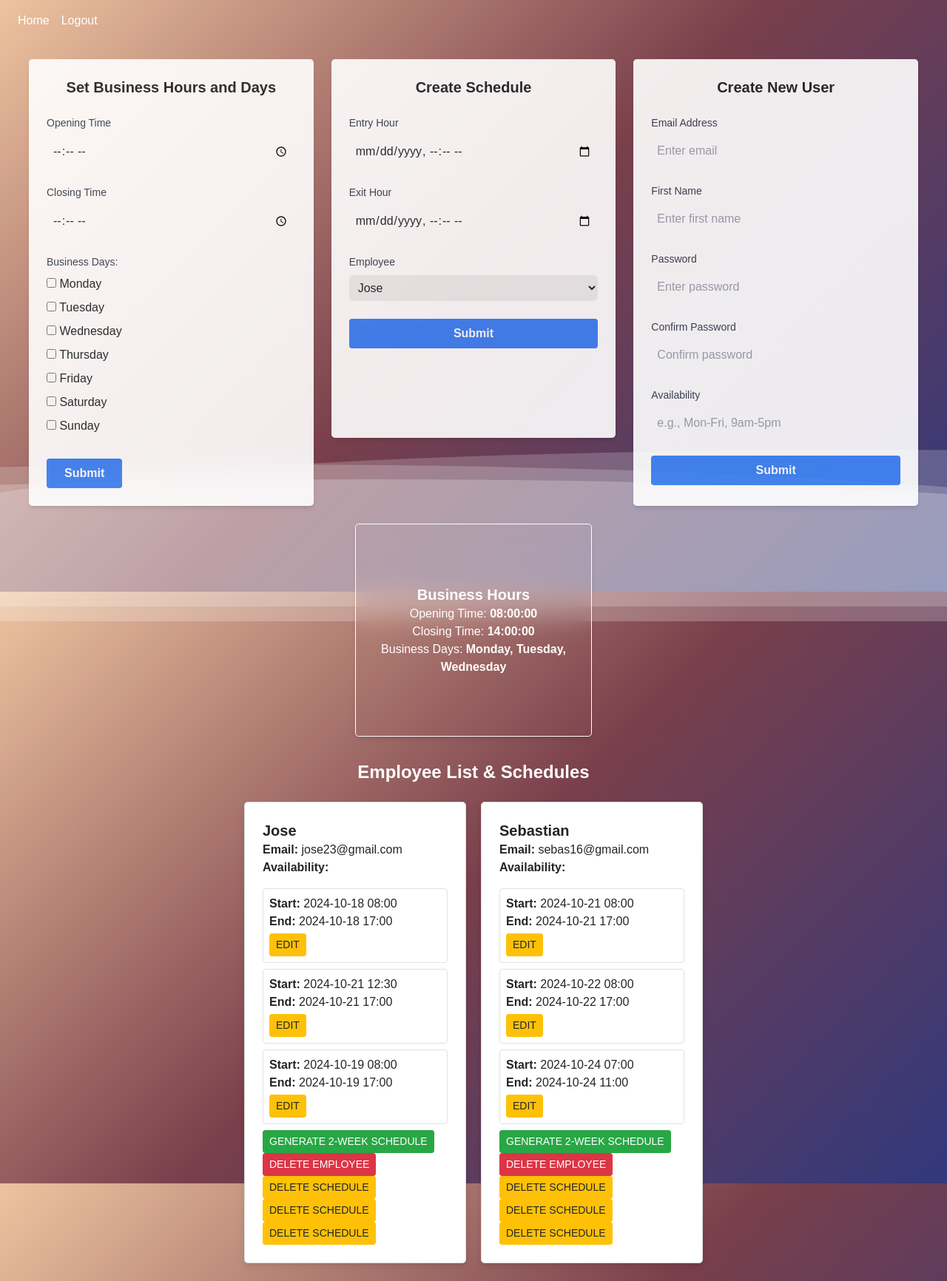
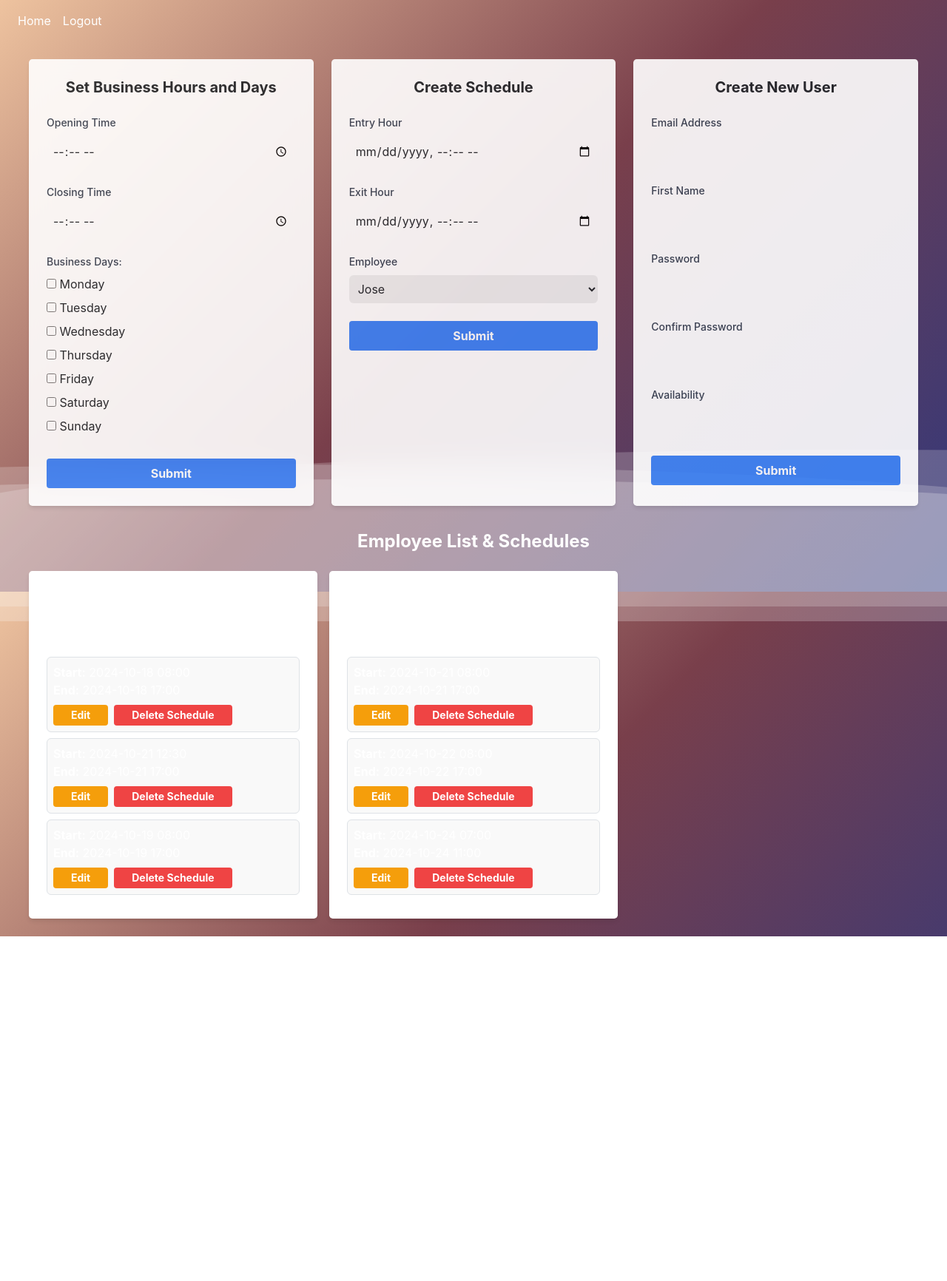
Before and after one commit to soto2571/Ko-nnect, a Flask app: page /admin/admin in a window 1280 px wide. Shown: the whole page at 74% size. After the commit the page ends 1266 px from the top, so only its background shows below. Run offline with Flask 3, Linux system fonts and the light colour scheme; a user stored in the database is signed in; data comes from the database, SQL or seed files in the repository; some libraries are stand-ins or nearby versions.

Commit message:
Update admin_panel.html
fix buttoms and some syles

```diff
--- a/website/templates/admin_panel.html
+++ b/website/templates/admin_panel.html
@@ -4,12 +4,12 @@
 
 {% block content %}
 
-    <div class="content">
-<div class="grid grid-cols-1 sm:grid-cols-2 md:grid-cols-3 gap-6 p-6">
+<div class="content p-4">
+    <div class="grid grid-cols-1 sm:grid-cols-2 md:grid-cols-3 gap-6">
         <!-- Set Business Hours Card -->
-    <div class="col-span-1 bg-white backdrop-blur-lg p-6 opacity-90 shadow-md rounded-lg w-full md:w-75 h-auto">
+        <div class="bg-white backdrop-blur-lg p-6 shadow-md rounded-lg opacity-90">
             <form method="POST" action="{{ url_for('admin.set_business_hours') }}">
-            <h3 class="text-xl font-bold mb-4" align="center">Set Business Hours and Days</h3>
+                <h3 class="text-xl font-bold mb-4 text-center">Set Business Hours and Days</h3>
 
                 <!-- Opening Time -->
                 <div class="form-group mb-4">
@@ -26,37 +26,30 @@
                 <!-- Business Days -->
                 <div class="form-group mb-4">
                     <label class="block text-sm font-medium text-gray-700">Business Days:</label>
-                <label><input type="checkbox" name="business_days" value="0"> Monday</label><br>
-                <label><input type="checkbox" name="business_days" value="1"> Tuesday</label><br>
-                <label><input type="checkbox" name="business_days" value="2"> Wednesday</label><br>
-                <label><input type="checkbox" name="business_days" value="3"> Thursday</label><br>
-                <label><input type="checkbox" name="business_days" value="4"> Friday</label><br>
-                <label><input type="checkbox" name="business_days" value="5"> Saturday</label><br>
-                <label><input type="checkbox" name="business_days" value="6"> Sunday</label><br>
+                    {% for day, name in [(0, 'Monday'), (1, 'Tuesday'), (2, 'Wednesday'), (3, 'Thursday'), (4, 'Friday'), (5, 'Saturday'), (6, 'Sunday')] %}
+                        <label><input type="checkbox" name="business_days" value="{{ day }}"> {{ name }}</label><br>
+                    {% endfor %}
                 </div>
 
-            <button class="bg-blue-500 hover:bg-blue-700 text-white font-bold py-2 px-4 rounded">Submit</button>
+                <button class="bg-blue-500 hover:bg-blue-700 text-white font-bold py-2 px-4 rounded w-full">Submit</button>
             </form>
         </div>
 
+        <!-- Create Schedule Card -->
+        <div class="bg-white backdrop-blur-lg p-6 shadow-md rounded-lg opacity-90 h-auto">
+            <form method="POST" action="{{ url_for('admin.create_schedule') }}">
+                <h3 class="text-xl font-bold mb-4 text-center">Create Schedule</h3>
 
-<div class="col-span-1 bg-white backdrop-blur-lg p-6 opacity-90 shadow-md rounded-lg" style="height: 32rem;">
-    <form method="POST" action="{{ url_for('admin.create_schedule') }}">
-        <h3 class="text-xl font-bold mb-4" align="center">Create Schedule</h3>
-
-        <!-- Entry Hour -->
                 <div class="form-group mb-4">
                     <label for="shift_start" class="block text-sm font-medium text-gray-700">Entry Hour</label>
                     <input type="datetime-local" class="mt-1 block w-full p-2 border-gray-300 rounded-md" id="shift_start" name="shift_start" required>
                 </div>
 
-        <!-- Exit Hour -->
                 <div class="form-group mb-4">
                     <label for="shift_end" class="block text-sm font-medium text-gray-700">Exit Hour</label>
                     <input type="datetime-local" class="mt-1 block w-full p-2 border-gray-300 rounded-md" id="shift_end" name="shift_end" required>
                 </div>
 
-        <!-- Employee -->
                 <div class="form-group mb-4">
                     <label for="employee_id" class="block text-sm font-medium text-gray-700">Employee</label>
                     <select class="mt-1 block w-full p-2 border-gray-300 rounded-md" id="employee_id" name="employee_id" required>
@@ -71,38 +64,33 @@
         </div>
 
         <!-- Create New User Card -->
-    <div class="col-span-1 bg-white p-6 shadow-md opacity-90 rounded-lg">
+        <div class="bg-white p-6 shadow-md opacity-90 rounded-lg">
             <form method="POST" action="{{ url_for('admin.create_user') }}">
-            <h3 class="text-xl font-bold mb-4" align="center">Create New User</h3>
+                <h3 class="text-xl font-bold mb-4 text-center">Create New User</h3>
 
-            <!-- Email Address -->
                 <div class="form-group mb-4">
                     <label for="email" class="block text-sm font-medium text-gray-700">Email Address</label>
-                <input type="email" class="mt-1 block w-full p-2 border-gray-300 rounded-md" id="email" name="email" placeholder="Enter email" required>
+                    <input type="email" class="mt-1 block w-full p-2 border-gray-300 rounded-md" id="email" name="email" required>
                 </div>
 
-            <!-- First Name -->
                 <div class="form-group mb-4">
                     <label for="first_name" class="block text-sm font-medium text-gray-700">First Name</label>
-                <input type="text" class="mt-1 block w-full p-2 border-gray-300 rounded-md" id="first_name" name="first_name" placeholder="Enter first name" required>
+                    <input type="text" class="mt-1 block w-full p-2 border-gray-300 rounded-md" id="first_name" name="first_name" required>
                 </div>
 
-            <!-- Password -->
                 <div class="form-group mb-4">
                     <label for="password" class="block text-sm font-medium text-gray-700">Password</label>
-                <input type="password" class="mt-1 block w-full p-2 border-gray-300 rounded-md" id="password" name="password" placeholder="Enter password" required>
+                    <input type="password" class="mt-1 block w-full p-2 border-gray-300 rounded-md" id="password" name="password" required>
                 </div>
 
-            <!-- Confirm Password -->
                 <div class="form-group mb-4">
                     <label for="password_confirm" class="block text-sm font-medium text-gray-700">Confirm Password</label>
-                <input type="password" class="mt-1 block w-full p-2 border-gray-300 rounded-md" id="password_confirm" name="password_confirm" placeholder="Confirm password" required>
+                    <input type="password" class="mt-1 block w-full p-2 border-gray-300 rounded-md" id="password_confirm" name="password_confirm" required>
                 </div>
 
-            <!-- Availability -->
                 <div class="form-group mb-4">
                     <label for="availability" class="block text-sm font-medium text-gray-700">Availability</label>
-                <input type="text" class="mt-1 block w-full p-2 border-gray-300 rounded-md" id="availability" name="availability" placeholder="e.g., Mon-Fri, 9am-5pm">
+                    <input type="text" class="mt-1 block w-full p-2 border-gray-300 rounded-md" id="availability" name="availability">
                 </div>
 
                 <button type="submit" class="bg-blue-500 hover:bg-blue-700 text-white font-bold py-2 px-4 rounded w-full">Submit</button>
@@ -110,37 +98,12 @@
         </div>
     </div>
 
-<!-- Business Hours Section -->
- <div class="colorText">
-<div class="flex justify-center items-center">
-<div class="p-6 bg-opacity-80 shadow-md rounded-lg backdrop-blur-lg content-center border border-white border-opacity-50 shadow-white" style="height: 18rem; width: 20rem;">
-    <h3 class="text-xl font-bold text-center">Business Hours</h3>
-    <p class="text-center">Opening Time: <strong>{{ user.opening_time }}</strong></p>
-    <p class="text-center">Closing Time: <strong>{{ user.closing_time }}</strong></p>
-    <p class="text-center">Business Days:
-        {% if user.business_days %}
-            {% set business_days = user.business_days.split(',') %}
-            {% set business_days_names = [] %}
-            {% for day in business_days %}
-                {% set _ = business_days_names.append(business_days_list[day|int]) %}
-            {% endfor %}
-            <strong>{{ ', '.join(business_days_names) }}</strong>
-        {% else %}
-            <strong>Not Set</strong>
-        {% endif %}
-    </p>
-</div>
-</div>
-</div>
-
-<!-- Space between Business Hours and Employee List -->
-<div class="mt-8">
-    <div class="colorText">
+    <!-- Employee List & Schedules Section -->
+    <div class="mt-8 colorText">
         <h3 class="text-2xl font-bold text-center">Employee List & Schedules</h3>
-    </div>
-    <div class="employee-schedule-container grid grid-cols-1 md:grid-cols-2 lg:grid-cols-3 gap-4 mt-4">
+        <div class="grid grid-cols-1 md:grid-cols-2 lg:grid-cols-3 gap-4 mt-4">
             {% for employee in employees %}
-            <div class="employee-card bg-white p-4 shadow-md rounded-lg mb-4 hover:shadow-lg transition-shadow duration-300">
+                <div class="bg-white p-4 shadow-md rounded-lg hover:shadow-lg transition-shadow duration-300">
                     <h4 class="font-semibold text-xl">{{ employee.first_name }}</h4>
                     <p><strong>Email:</strong> {{ employee.email }}</p>
                     <p><strong>Availability:</strong> {{ employee.availability }}</p>
@@ -150,137 +113,40 @@
                             <div class="schedule-box border p-2 rounded-md mb-2 {% if schedule not in valid_schedules %} bg-red-100 {% endif %}">
                                 <p><strong>Start:</strong> {{ schedule.shift_start.strftime('%Y-%m-%d %H:%M') }}</p>
                                 <p><strong>End:</strong> {{ schedule.shift_end.strftime('%Y-%m-%d %H:%M') }}</p>
-                            <button class="edit-btn btn btn-warning btn-sm mt-1"
-                                    data-schedule-id="{{ schedule.id }}"
-                                    data-shift-start="{{ schedule.shift_start.strftime('%Y-%m-%dT%H:%M') }}"
-                                    data-shift-end="{{ schedule.shift_end.strftime('%Y-%m-%dT%H:%M') }}">
+
+                                <!-- Responsive Buttons for Edit and Delete -->
+                                <div class="flex gap-2 mt-2">
+                                    <button class="bg-yellow-500 hover:bg-yellow-700 text-white font-bold py-1 px-4 rounded text-sm">
                                         Edit
                                     </button>
+
+                                    <form method="POST" action="{{ url_for('admin.delete_schedule', id=schedule.id) }}">
+                                        <button type="submit" class="bg-red-500 hover:bg-red-700 text-white font-bold py-1 px-4 rounded text-sm">
+                                            Delete Schedule
+                                        </button>
+                                    </form>
                                 </div>
-                    {% endfor %}
                             </div>
-
-                <div class="employee-actions mt-2">
-                    {% if can_create_schedule %}
-                        <form method="POST" action="{{ url_for('admin.generate_schedule', employee_id=employee.id, duration=2) }}" style="display:inline;">
-                            <button type="submit" class="btn btn-success btn-sm">Generate 2-Week Schedule</button>
-                        </form>
-                    {% endif %}
-
-                    <form method="POST" action="{{ url_for('admin.delete_employee', id=employee.id) }}" style="display:inline;">
-                        <button type="submit" class="btn btn-danger btn-sm">Delete Employee</button>
-                    </form>
-
-                    <!-- Delete Schedule Buttons -->
-                    {% for schedule in schedules if schedule.employee_id == employee.id %}
-                    <form method="POST" action="{{ url_for('admin.delete_schedule', id=schedule.id) }}" style="display:inline;">
-                        <button type="submit" class="btn btn-warning btn-sm">Delete Schedule</button>
-                    </form>
                         {% endfor %}
                     </div>
                 </div>
             {% endfor %}
         </div>
     </div>
-
-<!-- Modal for Editing Schedule -->
-<div id="editScheduleModal" class="fixed z-50 inset-0 flex items-center justify-center bg-black bg-opacity-50" style="display: none;">
-    <div class="bg-white p-6 rounded-lg shadow-lg max-w-md mx-auto">
-        <h3 class="text-xl font-semibold mb-4">Edit Schedule</h3>
-        <form id="editScheduleForm">
-            <input type="hidden" id="schedule_id" name="schedule_id">
-            <div class="form-group mb-4">
-                <label for="edit_shift_start" class="block font-medium">Entry Hour</label>
-                <input type="datetime-local" class="form-control block w-full p-2 border rounded-md" id="edit_shift_start" name="shift_start" required>
-            </div>
-            <div class="form-group mb-4">
-                <label for="edit_shift_end" class="block font-medium">Exit Hour</label>
-                <input type="datetime-local" class="form-control block w-full p-2 border rounded-md" id="edit_shift_end" name="shift_end" required>
-            </div>
-            <div class="flex justify-end space-x-4">
-                <button type="submit" class="btn bg-blue-500 text-white px-4 py-2 rounded-md">Save Changes</button>
-                <button type="button" class="btn bg-gray-300 px-4 py-2 rounded-md" onclick="document.getElementById('editScheduleModal').style.display='none'">Cancel</button>
-            </div>
-        </form>
-    </div>
-</div>
 </div>
 
-<!-- Include CSS for better presentation -->
+<!-- Add Tailwind-based Custom CSS for Mobile Optimization -->
 <style>
-    body {
-        position: relative; /* Enable positioning for absolute elements */
-        margin: 0;
-        padding: 0;
-        font-family: Arial, sans-serif; /* Change font if needed */
+    .content {
+        padding: 1rem;
     }
 
-    .background-svg {
-        position: absolute;
-        top: 0;
-        left: 0;
-        width: 100;
-        height: auto;
-        z-index: -1; /* Make sure it stays behind other elements */
-    }
-
-    .content {
-        position: relative; /* Keep content on top of background */
-        z-index: 2; /* Above the overlay */
-        padding: 0px; /* Some padding */
-    }
-
-    .employee-schedule-container {
-        display: flex;
-        flex-wrap: wrap;
-        gap: 20px;
-        justify-content: center;
-    }
-
-    .employee-card {
-        border: 1px solid #ddd;
-        border-radius: 8px;
-        padding: 20px;
-        width: 300px;
-        box-shadow: 0 4px 8px rgba(0, 0, 0, 0.1);
-        background-color: #f9f9f9;
-    }
-
-    .schedule-boxes {
-        margin-top: 10px;
+    .colorText {
+        color: white;
     }
 
     .schedule-box {
-        border: 1px solid #eee;
-        border-radius: 4px;
-        padding: 10px;
-        background-color: #ffffff;
-        margin-bottom: 10px;
-    }
-
-    .employee-actions {
-        margin-top: 15px;
-    }
-
-    #editScheduleModal {
-        position: fixed;
-        top: 0;
-        left: 0;
-        width: 100%;
-        height: 100%;
-        background-color: rgba(0, 0, 0, 0.5);
-        display: flex;
-        justify-content: center;
-        align-items: center;
-    }
-    .modal-content {
-        background-color: #fff;
-        padding: 20px;
-        border-radius: 8px;
-        width: 400px;
-    }
-    .colorText{
-        color:white;
+        background-color: #f9f9f9;
     }
 </style>
 {% endblock %}
```
Lines whose indentation alone changed are shown as unchanged.
